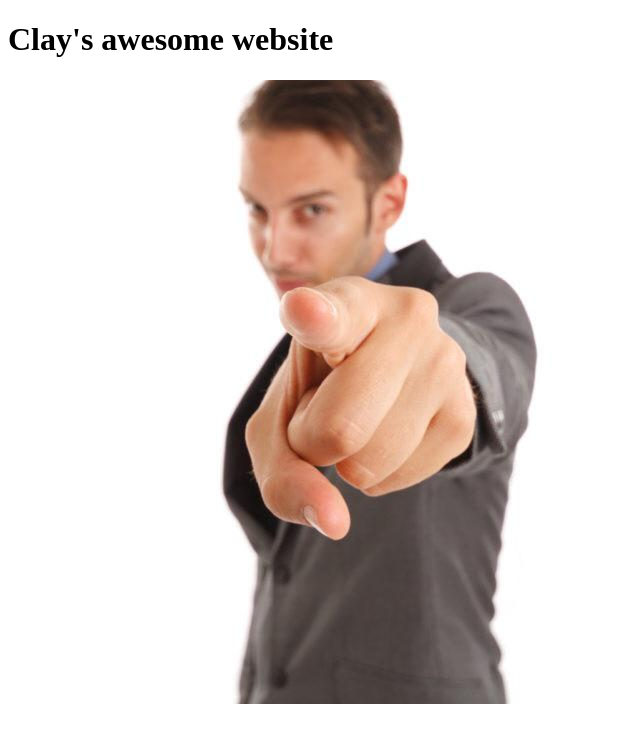
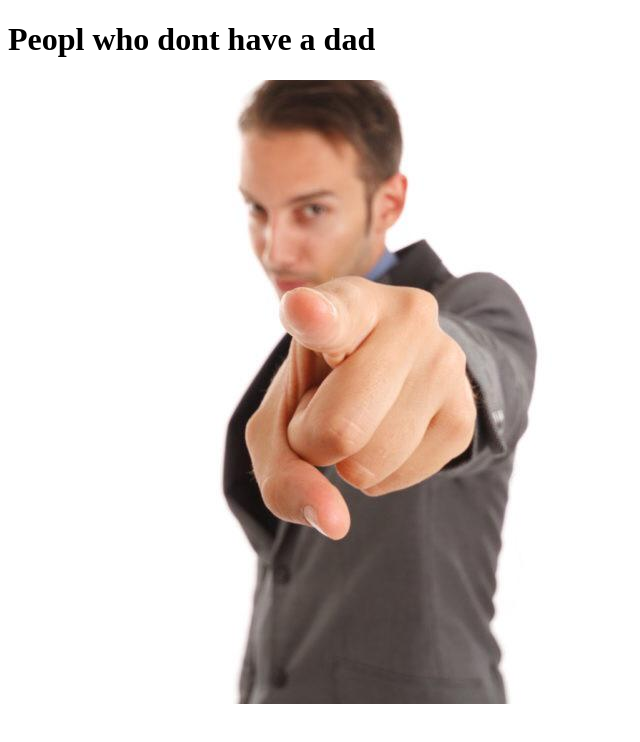
Before and after one commit to yourfather6969696969696969/yourfather6969696969696969.github.io, a plain HTML site: page index.html in a window 1280 px wide. Shown: the whole page, without its empty margins (0-640 px from the left). Drawn offline with Linux system fonts and the light colour scheme.

Commit message:
Update index.html

```diff
--- a/index.html
+++ b/index.html
@@ -1,5 +1,5 @@
 <!DOCTYPE html>
 <html>
 <body>
-<h1> Clay's awesome website </h1>
+<h1> Peopl who dont have a dad </h1>
 <img src="notyourdad.J.jpg">
```
